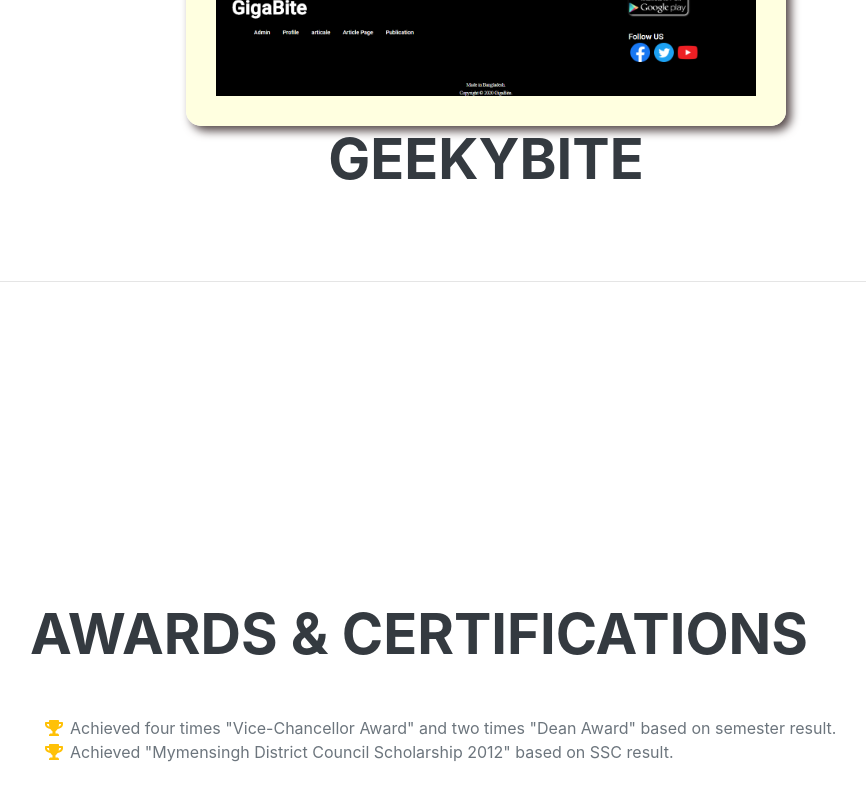
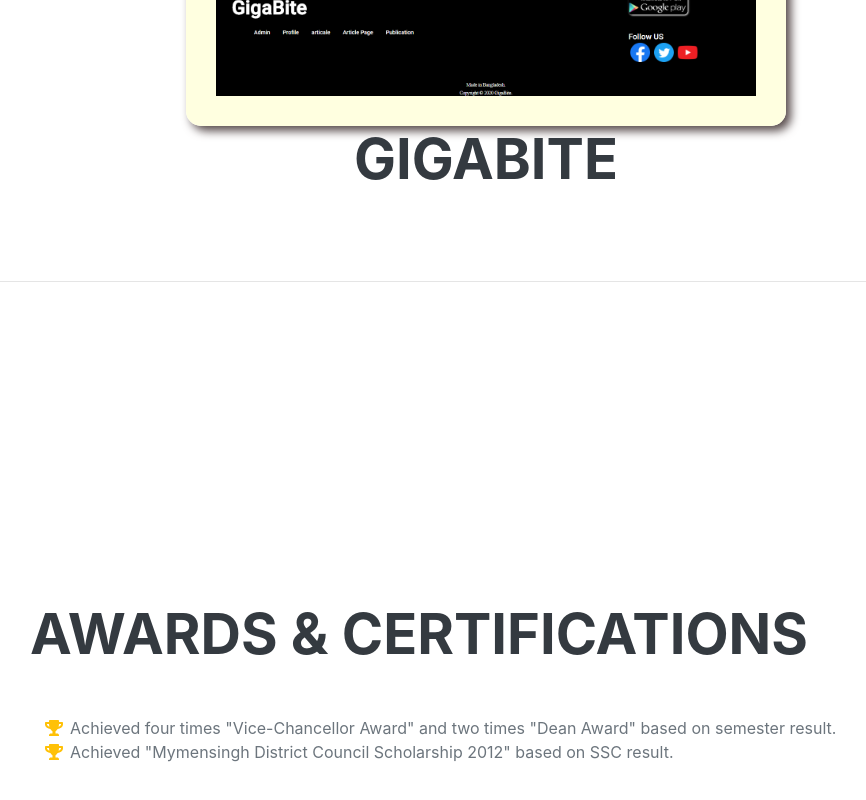
Before and after one commit to abdurrazzakuzzal/portfolio, a plain HTML site: page index.html in a window 1280 px wide. Shown: the part 4138-4938 px from the top of the page, without its empty margins (290-1156 px from the left). Drawn offline with nearby package versions, Linux system fonts and the light colour scheme; a web font is replaced by a local one.

Commit message:
Update index.html

```diff
--- a/index.html
+++ b/index.html
@@ -202,7 +202,7 @@
                         src="assets/img/screencapture-localhost-4200-home-2020-10-27-22_13_24.png"
                         width="600" />
                 </div>
-                <h2 class="title">GeekyBite</h2>
+                <h2 class="title">GigaBite</h2>
                 </div>
             </div>
         </section>
```
